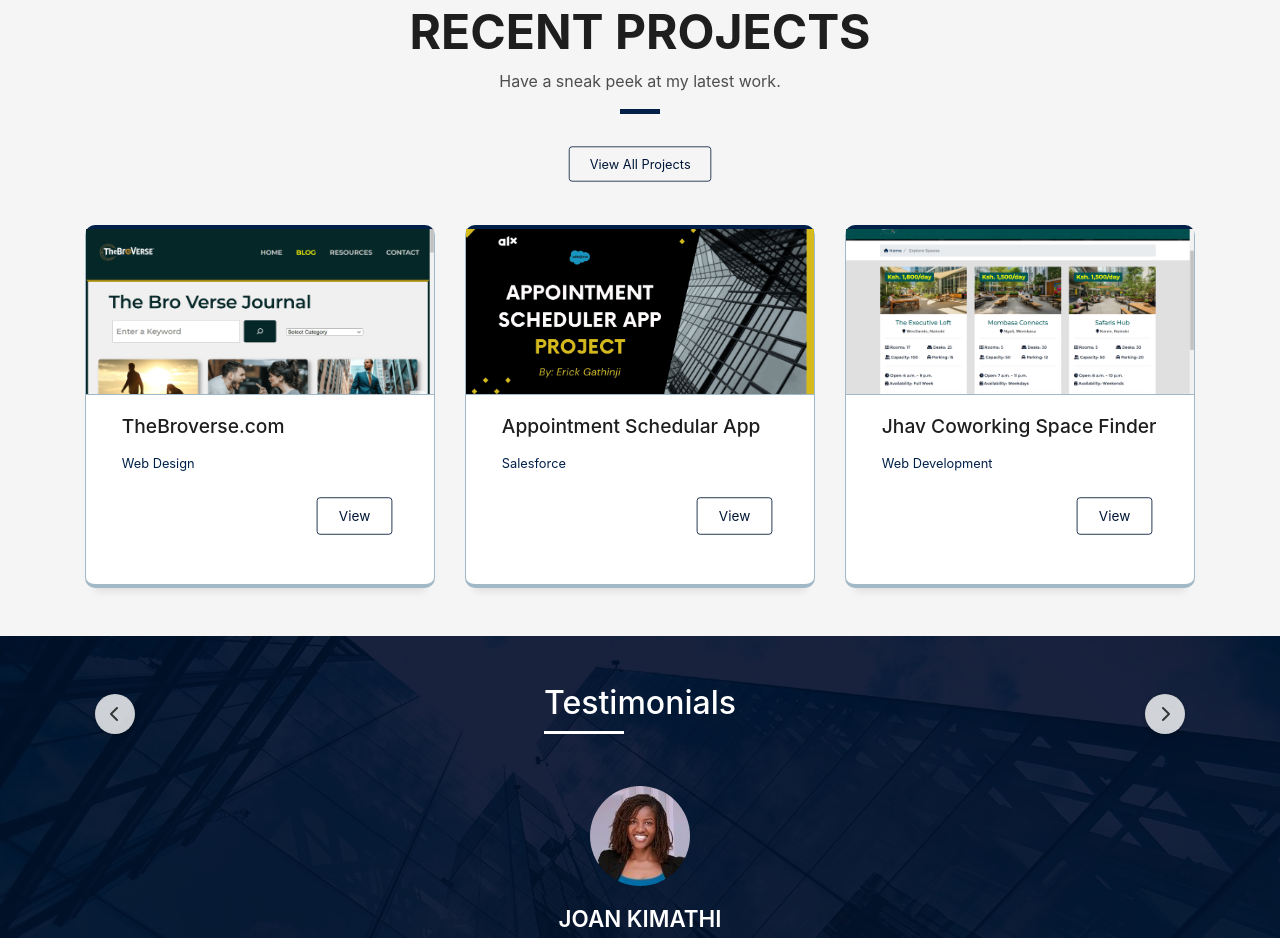
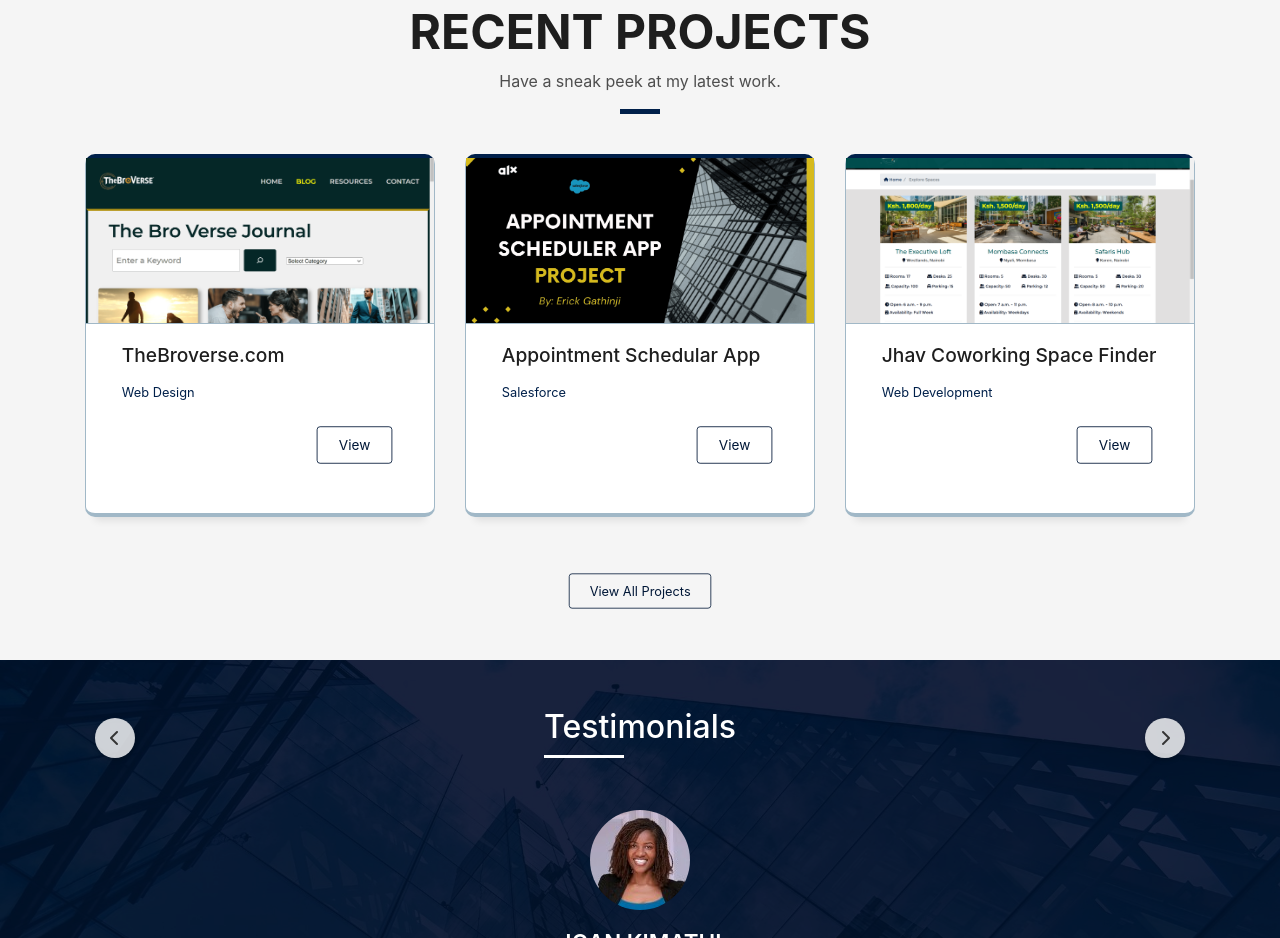
Before and after one commit to erickgathinji/showcase-hub, a plain HTML site: page index.html in a window 1280 px wide. Shown: the part 2983-3921 px from the top of the page. Drawn offline with nearby package versions, Linux system fonts and the light colour scheme; files whose address does not match are found by name.

Commit message:
portfolio

```diff
--- a/index.html
+++ b/index.html
@@ -346,11 +346,6 @@
 
                     <div class="line-mf"></div>
 
-                    <!-- View All Projects Link -->
-                    <div class=" view-projects mx-auto text-center mt-4 ">
-                        <a href="portfolio.html" class="btn resume-new-outline" target="_blank">View All Projects</a>
-                    </div>
-
                 </div>
             </div>
         </div>
@@ -476,6 +471,10 @@
             </div>
 
 
+        </div>
+        <!-- View All Projects Link -->
+        <div class=" view-projects mx-auto text-center mb-5 ">
+            <a href="portfolio.html" class="btn resume-new-outline" target="_blank">View All Projects</a>
         </div>
     </div>
 </section>
@@ -866,7 +865,8 @@
                             </div>
 
                             <!-- Project Main Image -->
-                            <img src="img/portfoliobanner.png" alt="banner showing Erick Gathinji's expertise and skills"
+                            <img src="img/portfoliobanner.png"
+                                 alt="banner showing Erick Gathinji's expertise and skills"
                                  class="img-main img-fluid mb-3">
                             <!-- Thumbnails -->
                             <div class="row mb-3 thumbs">
```
Also changed, not shown: portfolio.html (+1 -1 lines).
